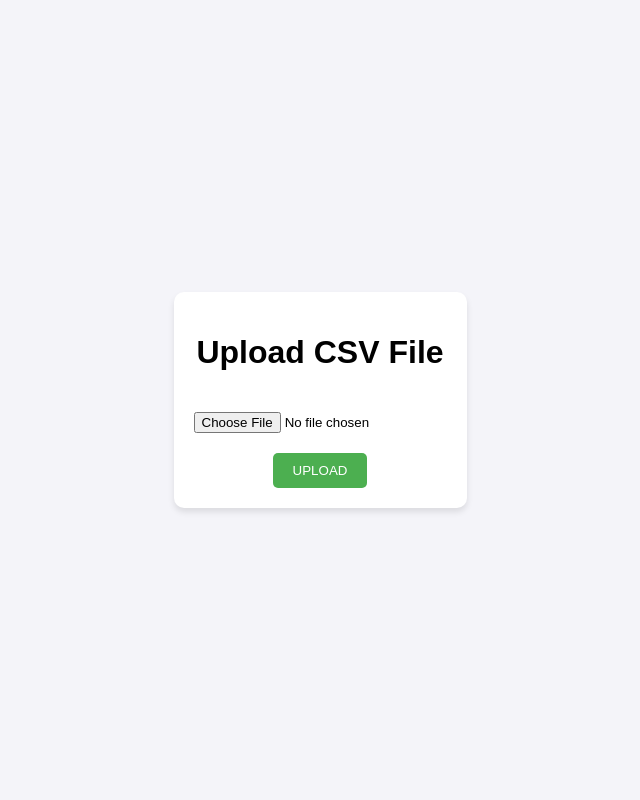
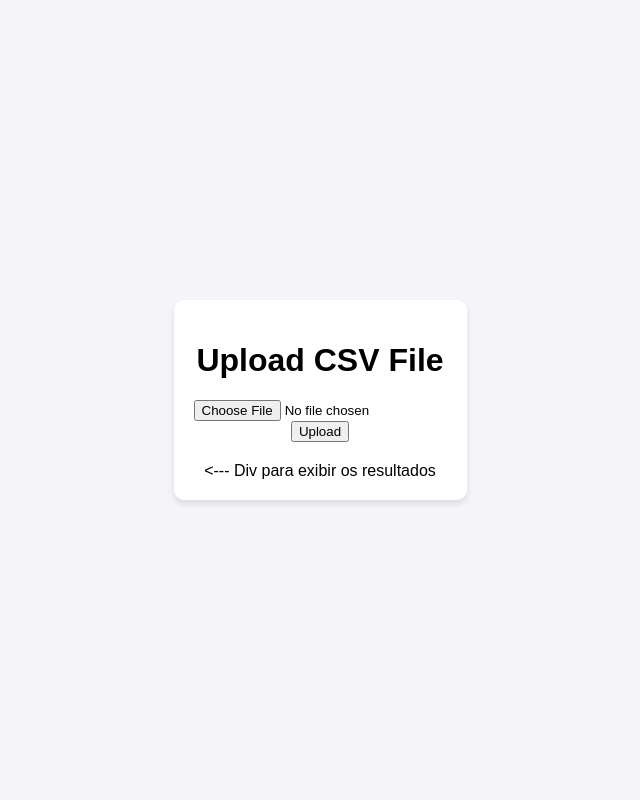
Before and after one commit to SJtheone/Insightflow, a Flask app: page / in a window 1280 px wide. Shown: the whole page, without its empty margins (320-960 px from the left). Run offline with Flask 3, Linux system fonts and the light colour scheme.

Commit message:
Update upload.html

```diff
--- a/templates/upload.html
+++ b/templates/upload.html
@@ -12,7 +12,7 @@
             display: flex;
             justify-content: center;
             align-items: center;
-            height: 100vh;
+            min-height: 100vh; /* Garante que o conteúdo centraliza verticalmente mesmo com pouco conteúdo */
             background-color: #f4f4f9;
         }
         .upload-container {
@@ -22,31 +22,55 @@
             border-radius: 10px;
             box-shadow: 0 4px 6px rgba(0, 0, 0, 0.1);
         }
-        input[type="file"] {
-            margin: 20px 0;
+        #results { /* Estilos para a área de resultados */
+            margin-top: 20px;
+            text-align: left;
         }
-        button {
-            background-color: #4CAF50;
-            color: white;
-            border: none;
-            padding: 10px 20px;
-            text-transform: uppercase;
-            border-radius: 5px;
-            cursor: pointer;
-        }
-        button:hover {
-            background-color: #45a049;
+
+        #results p{ /* Espaçamento entre os parágrafos */
+            margin-bottom: 5px;
         }
     </style>
 </head>
 <body>
     <div class="upload-container">
         <h1>Upload CSV File</h1>
-        <form action="/upload" method="post" enctype="multipart/form-data">
+        <form id="uploadForm" enctype="multipart/form-data">
             <input type="file" name="file" accept=".csv" required>
             <br>
             <button type="submit">Upload</button>
         </form>
+        <div id="results"></div> <--- Div para exibir os resultados
     </div>
+
+    <script>
+        const form = document.getElementById('uploadForm');
+        const resultsDiv = document.getElementById('results');
+
+        form.addEventListener('submit', (event) => {
+            event.preventDefault(); // Impede o envio padrão do formulário
+
+            const formData = new FormData(form);
+
+            fetch('/upload', {
+                method: 'POST',
+                body: formData
+            })
+            .then(response => response.json())
+            .then(data => {
+                resultsDiv.innerHTML = ''; // Limpa resultados anteriores
+                if (data.error) {
+                    resultsDiv.innerHTML = `<p style="color: red;">Erro: ${data.error}</p>`;
+                } else {
+                    for (const key in data) {
+                        resultsDiv.innerHTML += `<p><strong>${key.replace(/_/g, ' ')}:</strong> ${data[key]}</p>`; // Exibe cada insight
+                    }
+                }
+            })
+            .catch(error => {
+                resultsDiv.innerHTML = `<p style="color: red;">Erro na requisição: ${error}</p>`;
+            });
+        });
+    </script>
 </body>
 </html>
```
